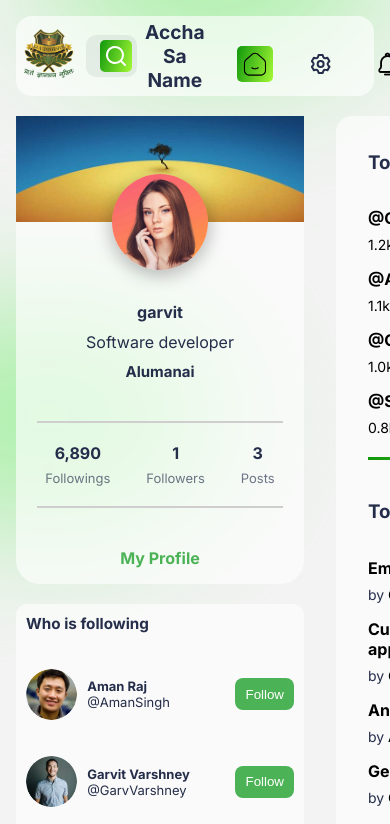
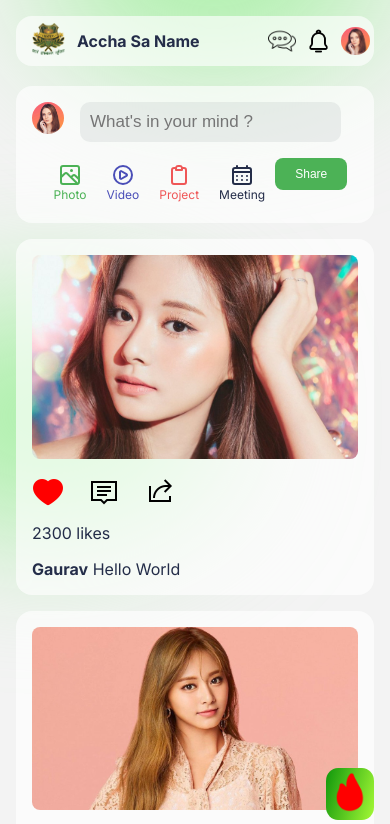
Before and after one commit to aman220/community_GLA, a React (Create React App) app: page / in a window 390 px wide. Shown: the top 824 px of the page. Built offline with nearby package versions, Linux system fonts and the light colour scheme.

Commit message:
mobile responsive home page
mobile responsive home page

```diff
--- a/src/components/NavBar/NavBar.jsx
+++ b/src/components/NavBar/NavBar.jsx
@@ -4,13 +4,15 @@ import Home from '../../img/home.png'
 import Noti from '../../img/noti.png'
 import Comment from '../../img/comment.png'
 import { UilSetting } from '@iconscout/react-unicons'
-import TrendCard from '../TrendCard/TrendCard'
+import Profile from "../../img/profileImg.jpg";
 import Logo from '../../img/logo.png'
-import {UilSearch} from '@iconscout/react-unicons'
+import { UilSearch } from '@iconscout/react-unicons'
 
 function NavBar() {
   return (
     <nav className="navbar">
+      {/* navbar for desktop view */}
+      <div className="desktop-view">
         <div className="navbar-container">
           <div className="logo-search-container">
             <div className="logo-container">
@@ -30,7 +32,7 @@ function NavBar() {
                 <img src={Home} alt="" />
               </div>
               <div className="s-nav-icon">
-              <UilSetting/>
+                <UilSetting />
               </div>
               <div className="s-nav-icon">
                 <img src={Noti} alt="" />
@@ -40,8 +42,27 @@ function NavBar() {
               </div>
             </div>
           </div>
-        <div className="navbar-icon">
-          <i className="fas fa-bars"></i>
+        </div>
+      </div>
+
+      {/* navbar container for mobile */}
+      <div className="mobile-view">
+        <div className="mobile-container">
+          <div className="logo-container">
+            <img className="logo" src={Logo} alt="" />
+          </div>
+        </div>
+        <div className='Sitename-mobile'> Accha Sa Name</div>
+        <div className="mobile-nav-icons">
+          <div className="s-nav-icon">
+            <img src={Comment} alt="" />
+          </div>
+          <div className="s-nav-icon">
+            <img src={Noti} alt="" />
+          </div>
+          <div className="s-nav-icon">
+            <img src={Profile} alt="" className='profile-icon'/>
+          </div>
         </div>
       </div>
     </nav>
--- a/src/components/NavBar/Navbar.css
+++ b/src/components/NavBar/Navbar.css
@@ -1,4 +1,4 @@
-.navbar {
+.desktop-view {
   display: flex;
   justify-content: center;
   align-items: center;
@@ -45,7 +45,7 @@
   padding: 5px;
 }
 
-  .Search > input {
+.Search>input {
   background-color: transparent;
   border: none;
   outline: none;
@@ -92,10 +92,12 @@
   border-radius: 5px;
   padding: 4px;
 }
-  .s-nav-icon.active{
+
+.s-nav-icon.active {
   background: linear-gradient(106.23deg, #10970c, #a4f935 100%);
 }
-  .s-nav-icon>img{
+
+.s-nav-icon>img {
   height: 1.8rem;
   width: 1.8rem;
 }
@@ -127,7 +129,7 @@
   padding: 5px;
 }
 
-  .Search > input {
+.Search>input {
   background-color: transparent;
   border: none;
   outline: none;
@@ -149,7 +151,36 @@
   cursor: pointer;
 }
 
-  @media screen and (max-width: 960px) {
+.mobile-view {
+  display: none;
+}
+.mobile-view .mobile-container{
+  margin-left: 1rem;
+  margin-left: 1rem;
+  align-items: center;
+}
+.mobile-view .mobile-container .logo-container img{
+  height: 2rem;
+}
+.Sitename-mobile {
+  font-weight: bold;
+  text-align: center;
+  margin-right: auto;
+}
+.mobile-nav-icons {
+  display: flex;
+  gap: 1rem;
+  flex-direction: row;
+  margin-right: 2rem;
+}
+.s-nav-icon .profile-icon{
+  border-radius: 50%;
+}
+
+
+/* making responsive */
+
+@media screen and (max-width: 1200px) {
   .navbar-container {
     display: flex;
     justify-content: space-between;
@@ -159,3 +190,29 @@
     padding: 0 1.5rem;
   }
 }
+
+@media screen and (max-width: 1100px) {
+  .desktop-view {
+    display: none;
+  }
+
+  .mobile-view {
+    display: flex;
+    justify-content: space-between;
+    align-items: center;
+    background-color: var(--cardColor);
+    height: 50px;
+    font-size: 1rem;
+    position: sticky;
+    top: 0;
+    z-index: 999;
+    border-radius: 1rem;
+  }
+}
+
+@media screen and (max-width: 400px) {
+  .mobile-nav-icons{
+    gap: 0rem;
+    margin-right: 0px;
+  }
+}
--- a/src/components/PostShare/PostShare.css
+++ b/src/components/PostShare/PostShare.css
@@ -1,4 +1,4 @@
-.PostShare{
+.PostShare {
     position: relative;
     margin-top: 20px;
     display: flex;
@@ -7,19 +7,21 @@
     padding: 1rem;
     border-radius: 1rem;
 }
-.PostShare>img{
+
+.PostShare>img {
     border-radius: 50%;
     width: 3rem;
     height: 3rem;
 }
-.PostShare>div{
+
+.PostShare>div {
     display: flex;
     flex-direction: column;
     width: 90%;
     gap: 1rem;
 }
 
-.PostShare>div>input{
+.PostShare>div>input {
     background-color: var(--inputColor);
     border-radius: 10px;
     padding: 10px;
@@ -28,11 +30,12 @@
     outline: none;
 }
 
-.postOptions{
+.postOptions {
     display: flex;
     justify-content: space-around;
 }
-.option{
+
+.option {
     padding: 5px;
     padding-left: 10px;
     padding-right: 10px;
@@ -42,10 +45,12 @@
     justify-content: center;
     font-size: 12px;
 }
-.option:hover{
+
+.option:hover {
     cursor: pointer;
 }
-.ps-button{
+
+.ps-button {
     padding: 5px;
     padding-left: 20px;
     padding-right: 20px;
@@ -53,19 +58,59 @@
     transition: 0.3s ease-in;
 }
 
-.previewImage{
+.previewImage {
     position: relative;
 }
-.previewImage>svg{
+
+.previewImage>svg {
     position: absolute;
     right: 1rem;
     top: 0.5rem;
     cursor: pointer;
 }
 
-.previewImage>img{
+.previewImage>img {
     width: 100%;
     max-height: 20rem;
     object-fit: cover;
     border-radius: 0.5rem;
 }
+
+
+/* responsive this card will be hidden when devicw width is small */
+@media screen and (max-width: 1000px) {
+    .PostShare {
+        position: relative;
+        margin-top: 20px;
+        display: flex;
+        background-color: var(--cardColor);
+        padding: 1rem;
+        border-radius: 1rem;
+    }
+    .PostShare>img {
+        border-radius: 50%;
+        width: 2rem;
+        height: 2rem;
+    }
+
+    .PostShare>div {
+        display: flex;
+        flex-direction: column;
+        width: 80%;
+        gap: 1rem;
+    }
+    .postOptions {
+        display: flex;
+        justify-content: center;
+        margin-left: -30px;
+        vertical-align: middle;
+    }
+    .ps-button{
+        height: 2rem;
+        align-items: center;
+    }
+    .option{
+        display: flex;
+        flex-direction: column;
+    }
+}
--- a/src/components/PostSide/PostSide.css
+++ b/src/components/PostSide/PostSide.css
@@ -1,7 +1,19 @@
-.PostSide{
+.PostSide {
     display: flex;
     flex-direction: column;
     gap: 1rem;
     height: 100vh;
     overflow: auto;
 }
+
+/* responsive this card will be hidden when devicw width is small */
+@media screen and (max-width: 1000px) {
+    .PostSide {
+        display: flex;
+        flex-direction: column;
+        gap: 1rem;
+        height: 100vh;
+        overflow: auto;
+        width: 100%;
+    }
+}
--- a/src/components/ProfileSide/ProfileSide.css
+++ b/src/components/ProfileSide/ProfileSide.css
@@ -5,3 +5,11 @@
     align-items: center;
     overflow: auto;
 }
+
+
+/* responsive this card will be hidden when devicw width is small */
+@media screen and (max-width: 1000px) {
+    .ProfileSide{
+      display: none;
+    }
+  }
--- a/src/components/ProfileSide/ProfileSide.jsx
+++ b/src/components/ProfileSide/ProfileSide.jsx
@@ -1,5 +1,5 @@
 import React from 'react'
-
+import './ProfileSide.css'
 import ProfileCard from '../ProfileCard/ProfileCard'
 import FollowersCard from '../FollowersCard/FollowersCard'
 
--- a/src/components/RightSide/RightSide.css
+++ b/src/components/RightSide/RightSide.css
@@ -8,3 +8,9 @@
     display: flex;
     justify-content: space-between;
 }
+/* this will be hidden in small screen size */
+@media screen and (max-width: 1000px) {
+    .RightSide{
+      display: none;
+    }
+  }
--- a/src/pages/Home/Home.css
+++ b/src/pages/Home/Home.css
@@ -4,3 +4,32 @@
     grid-template-columns: 18rem auto 20rem;
     gap: 1rem;
 }
+.trending-toggle>img{
+    height: 2.5rem;
+    width: 2.5rem;
+}
+.trending-toggle{
+    display: none;
+}
+
+@media screen and (max-width: 1000px) {
+    .Home {
+        display: flex;
+        flex-direction: column;
+        gap: 1rem;
+        height: 100vh;
+        overflow: auto;
+        width: 100%;
+    }
+    .trending-toggle{
+        display: block;
+        position: fixed;
+        margin-bottom: 1.5rem;
+        margin-right: 1rem;
+        bottom: 0;
+        right: 0;
+        background: linear-gradient(106.23deg, #10970c, #a4f935 100%);
+        border-radius: 25%;
+        padding: 4px;
+    }
+}
--- a/src/pages/Home/Home.jsx
+++ b/src/pages/Home/Home.jsx
@@ -3,6 +3,7 @@ import './Home.css'
 import ProfileSide from '../../components/ProfileSide/ProfileSide'
 import RightSide from '../../components/RightSide/RightSide'
 import PostSide from '../../components/PostSide/PostSide'
+import TrendingToggle from '../../img/trending.png'
 
 const Home = () => {
   return (
@@ -11,6 +12,10 @@ const Home = () => {
       <ProfileSide/>
       <PostSide/>
       <RightSide/>
+
+      <div className="trending-toggle">
+        <img src={TrendingToggle} alt="" />
+      </div>
     </div>
   )
 }
```
Also changed, not shown: src/App.css (line endings or trailing spaces), src/img/trending.png (added). Lines whose indentation alone changed are shown as unchanged.
